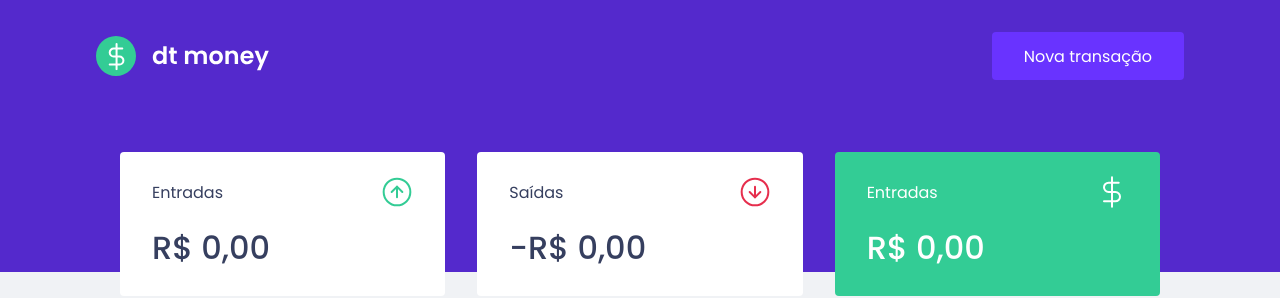
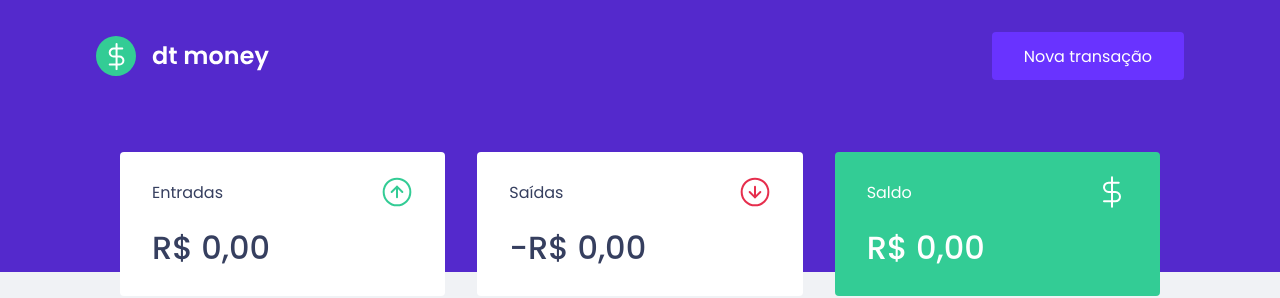
Before and after one commit to guitavano/dtMoney, a React (Create React App) app: page / in a window 1280 px wide. Shown: the top 298 px of the page. Built offline with nearby package versions, Linux system fonts and the light colour scheme; no server answers; what miragejs would draw is missing.

Commit message:
add readme

```diff
--- a/src/components/Summary/index.tsx
+++ b/src/components/Summary/index.tsx
@@ -62,7 +62,7 @@ export function Summary() {
                 </div>
                 <div>
                     <header>
-                        <p>Entradas</p>
+                        <p>Saldo</p>
                         <img src={totalImg} alt="Total" />
                     </header>
                     <strong>
```
Also changed, not shown: dtMoney.gif (added), 1 other file (tests, documents, lock files or other folders).
